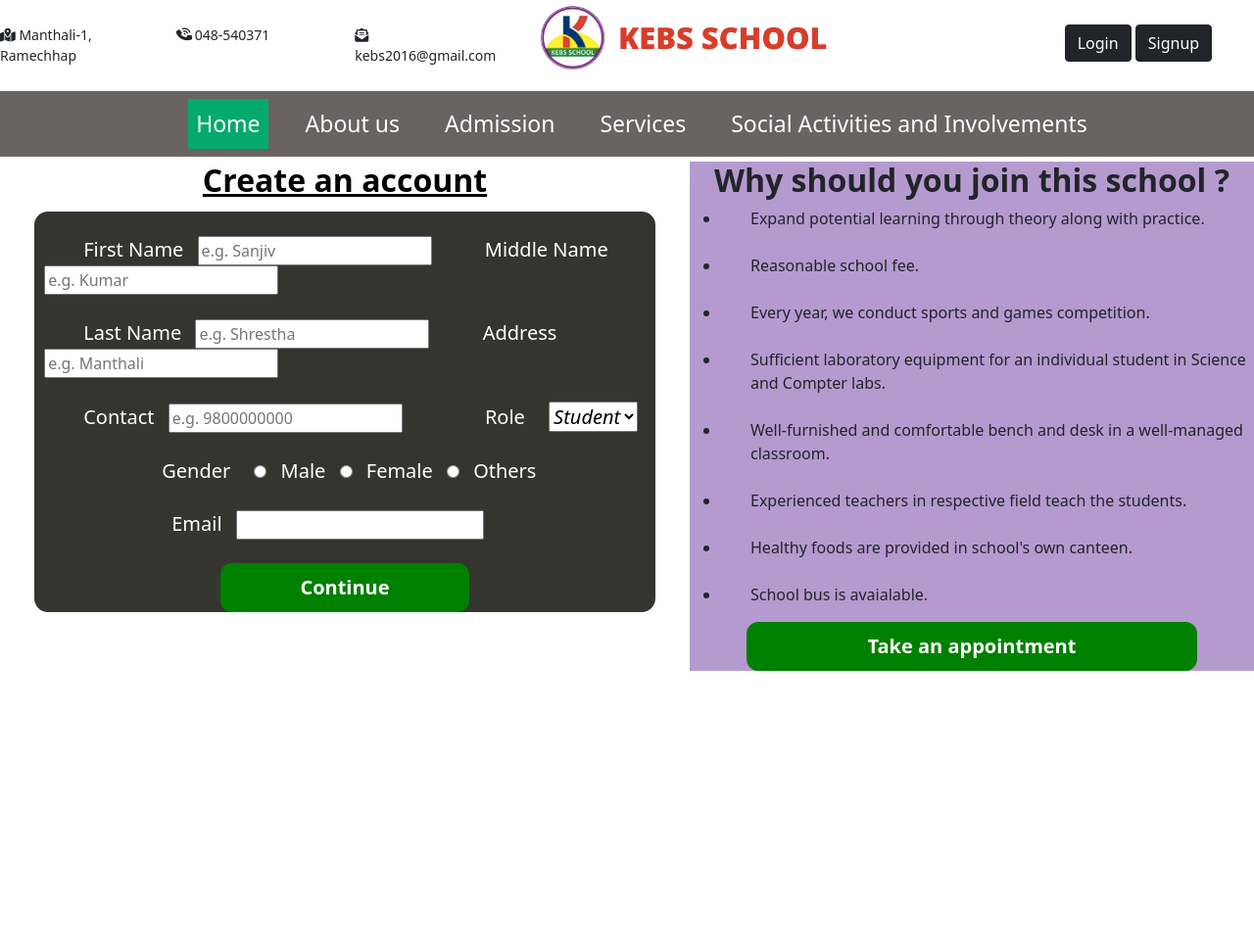
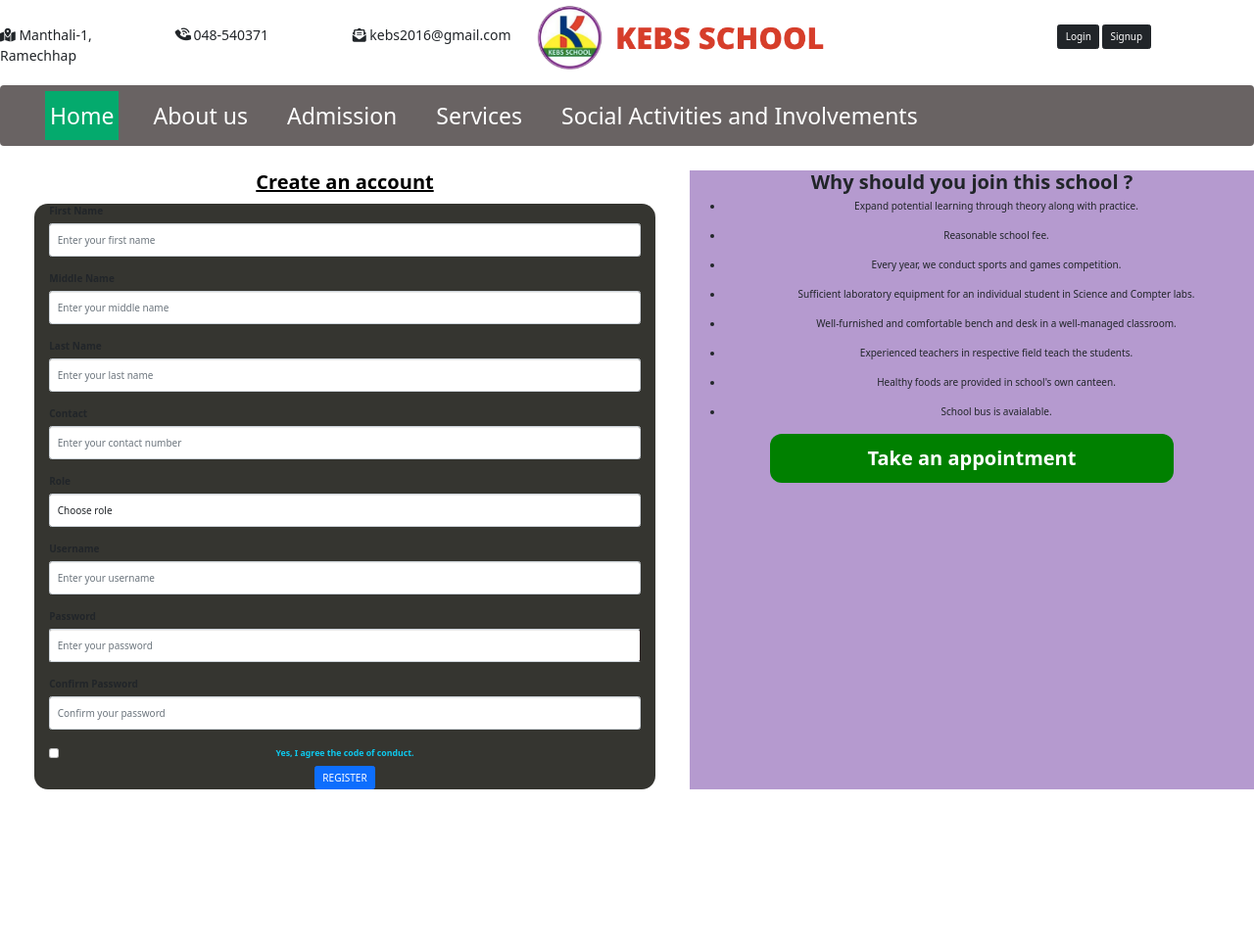
Before and after one commit to sanjiv576/school_website, a Django app: page //register in a window 1280 px wide. Shown: the whole page at 98% size. Before the commit the page ends 685 px from the top, so only its background shows below. Run offline with Django 4.2, Linux system fonts and the light colour scheme; some libraries are stand-ins or nearby versions.

Commit message:
register design complete

```diff
--- a/school/templates/home/register.html
+++ b/school/templates/home/register.html
@@ -6,6 +6,7 @@
 
 {% load static %}
 <link rel="stylesheet" type="text/css" href="{% static 'css/home/custom/register.css' %}">
+<!-- <script src="{% static 'js/home/register.js' %}"></script> -->
 </head>
 
 <body>
@@ -27,62 +28,92 @@
                         </center>
                     </div>
                     <div class="left-body-content-middle">
-                <div class="left-body-middle-top">
-                    <form action="" method="GET">
-                        <br />
-                        <label for="firstName" class="register-label">First Name</label>
-                        <input class="register-input" type="text" id="firstName" placeholder="e.g. Sanjiv" />
-                        <label for="middleName" class="register-label">Middle Name</label>
-                        <input class="register-input" type="text" id="middleName" placeholder="e.g. Kumar">
-                        <br /> <br />
+                        <div class="left-body-middle-top ">
 
-                        <label for="lastName" class="register-label">Last Name</label>
-                        <input class="register-input" type="text" id="lastName" placeholder="e.g. Shrestha" />
-                        <label for="address" class="register-label">Address</label>
-                        <input class="register-input" type="text" id="address" placeholder="e.g. Manthali">
-                        <br /> <br />
 
-                        <label for="contact" class="register-label">Contact</label>
-                        <input class="register-input" type="number" id="contact" placeholder="e.g. 9800000000"
-                            id="contact" maxlength="10" />
-                        <label for="role" class="register-label" style="margin-left: 80px;">Role</label>
-                        <select class="register-label" name="role" id="role"
-                            style="color: black; font-style: italic; margin-left: 20px;">
-                            <option value="student">Student</option>
-                            <option value="teacher">Teacher</option>
-                            <option value="admin">Admin</option>
-                        </select> <br /> <br />
+                            <div class="row row-form">
+                                <form action="">
+                                    <div class="col-lg-12 col-md-12 col-12">
 
-                        <label class="register-label" style="margin-left: 130px;">Gender</label>
-                        <input class="register-input" id="male" type="radio" value="male" style="margin-left: 20px;"
-                            name="gender" />
-                        <label for="male" class="register-label" style="margin-left: 10px;">Male</label>
-                        <input class="register-input" id="female" type="radio" value="female" style="margin-left: 10px;"
-                            name="gender" />
-                        <label for="female" class="register-label" style="margin-left: 10px;">Female</label>
-                        <input class="register-input" id="others" type="radio" value="others" style="margin-left: 10px;"
-                            name="gender" />
-                        <label for="others" class="register-label" style="margin-left: 10px;">Others</label>
-                        <br /> <br />
 
-                        <label for="email" class="register-label" style="margin-left: 140px">Email</label>
-                        <input type="email" class="register-input" id="email" style="width: 40%;" />
-                        <br /> <br />
+                                        <div class="form-group">
+                                            <label for="firstName" class="text-center">First Name</label>
+                                            <input type="text" id="firstName" class="form-control"
+                                                placeholder="Enter your first name" required>
+                                        </div>
+                                        <div class="form-group">
+                                            <label for="middleName" class="text-center">Middle Name</label>
+                                            <input type="text" placeholder="Enter your middle name" class="form-control"
+                                                id="middleName" required>
+                                        </div>
+                                        <div class="form-group">
+                                            <label for="lastName" class="text-center">Last Name</label>
+                                            <input type="text" placeholder="Enter your last name" class="form-control"
+                                                id="lastName" required>
+                                        </div>
+
+                                        <div class="form-group">
+                                            <label for="contact" class="text-center">Contact</label>
+                                            <input type="tel" placeholder="Enter your contact number"
+                                                class="form-control" id="contact" required>
+                                        </div>
+
+                                        <div class="form-group">
+                                            <label for="role" class="text-center">Role</label>
+                                            <select name="form-select" id="role" aria-label="" class="form-control">
+                                                <option selected class="text-info">Choose role</option>
+                                                <option value="Student">Student</option>
+                                                <option value="Teacher">Teacher</option>
+                                                <option value="Admin">Admin</option>
+                                            </select>
+                                        </div>
+
+
+                                        <div class="form-group">
+                                            <label for="username" class="text-center">Username</label>
+                                            <input type="email" id="username" class="form-control"
+                                                placeholder="Enter your username" required>
+                                        </div>
+                                        <div class="form-group">
+                                            <label for="password" class="text-center">Password</label>
+                                            <input type="password" placeholder="Enter your password"
+                                                class="form-control" id="password" aria-describedby="emailHelp"
+                                                required>
+
+                                        </div>
+                                        <div class="form-group">
+                                            <label for="confirmPassword" class="text-center">Confirm Password</label>
+                                            <input type="password" placeholder="Confirm your password"
+                                                class="form-control" id="confirmPassword" required>
+
+                                        </div>
+
+                                        <div class="form-check text-center col-xs-12 col-sm-12 col-md-12 col-lg-12">
+
+                                            <input type="checkbox" class="form-check-input text-center" required>
+                                            <label for="" class="form-check-label form-text text-info">Yes, I agree the
+                                                code of conduct.</label>
+                                        </div>
+
+                                        <div class="buttonContent text-center col-xs-12 col-sm-12 col-md-12 col-lg-12">
+                                            <a href="" class="btn btn-primary text-uppercase">Register</a>
+                                            <!-- <a href="" class="btn btn-primary text-uppercase"><input type="submit" value="Register"></a> -->
+                                        </div>
+
+                                    </div>
                                 </form>
                             </div>
-                <div class="left-body-middle-bottom" style="height: 30%">
 
-                    <center><button type="submit" class="appointment-button" style="width: 40%;"
-                            onclick="location.href='#'"><span>Continue</span></button></center>
                         </div>
+
                     </div>
-            <!-- <div class="left-body-content-bottom" style="background-color: rgb(159, 151, 213); width: 100%; height: 17%; margin-bottom: 5px; margin-top: 10px;"></div> -->
+
                 </div>
-        <div class="right-body-content">
+                <div class="right-body-content text-center col-xs-12 col-sm-12 col-md-12 col-lg-12">
                     <div class="right-body-content-top">
-                <center>
+
                         <h2 style="display: inline-block;"><strong>Why should you join this school ?</strong></h2>
-                </center>
+
                         <ul>
                             <li>Expand potential learning through theory along with practice. </li> <br />
                             <li>Reasonable school fee.</li> <br />
@@ -95,8 +126,9 @@
                             <li>School bus is avaialable.</li>
                         </ul>
                     </div>
-            <div class="right-body-content-bottom">
+                    <div class="right-body-content-bottom text-center col-xs-12 col-sm-12 col-md-12 col-lg-12">
                         <center><button class="appointment-button"><span>Take an appointment</span></button></center>
+
 
                     </div>
                 </div>
```
Lines whose indentation alone changed are shown as unchanged.
